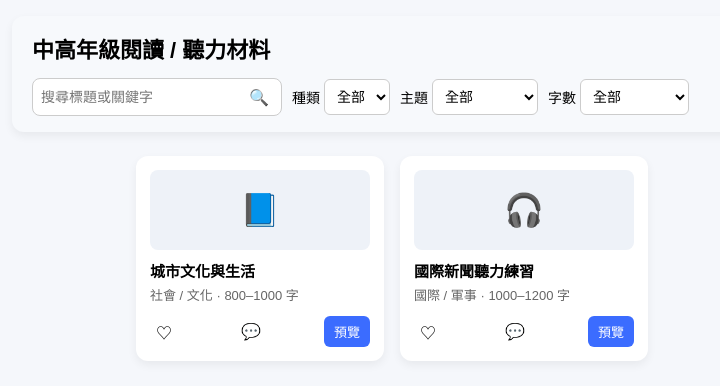
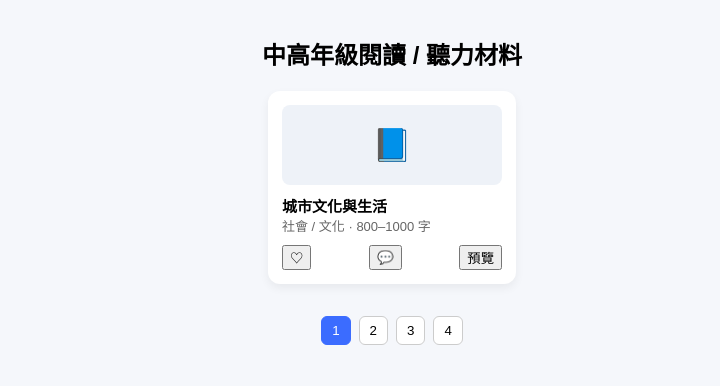
Before and after one commit to syx215759-web/-, a plain HTML site: page index.html in a window 1280 px wide. Shown: the whole page, without its empty margins (248-968 px from the left). Drawn offline with Linux system fonts and the light colour scheme.

Commit message:
index.html

```diff
--- a/index.html
+++ b/index.html
@@ -42,48 +42,7 @@ body {
   flex-wrap: wrap;
 }
 
-.search-input-wrapper {
-  display: flex;
-  align-items: center;
-  border: 1px solid #ccc;
-  border-radius: 8px;
-  padding: 0 6px;
-  background: #fff;
-  height: 36px;
-}
-
-.search-input-wrapper input {
-  border: none;
-  outline: none;
-  font-size: 14px;
-  width: 200px;
-}
-
-.search-icon-btn {
-  border: none;
-  background: none;
-  cursor: pointer;
-  font-size: 16px;
-  padding: 4px 6px;
-}
-
-.filter-item {
-  display: flex;
-  align-items: center;
-  font-size: 14px;
-  gap: 4px;
-}
-
-.filter-item select {
-  height: 36px;
-  border: 1px solid #ccc;
-  border-radius: 6px;
-  padding: 0 8px;
-  font-size: 14px;
-  background: #fff;
-}
-
-/* ================= 卡片區 ================= */
+/* ================= 卡片 ================= */
 
 #lesson-list {
   display: flex;
@@ -92,7 +51,6 @@ body {
   justify-content: center;
 }
 
-/* 教案卡片 */
 .lesson-card {
   width: 220px;
   background: #fff;
@@ -101,7 +59,6 @@ body {
   box-shadow: 0 4px 10px rgba(0,0,0,0.06);
   display: flex;
   flex-direction: column;
-  justify-content: space-between;
 }
 
 .lesson-icon {
@@ -118,141 +75,113 @@ body {
 .lesson-title {
   font-size: 15px;
   font-weight: 700;
-  margin-bottom: 4px;
 }
 
 .lesson-meta {
   font-size: 13px;
   color: #666;
+  margin-bottom: 10px;
 }
 
 .lesson-actions {
+  margin-top: auto;
   display: flex;
-  align-items: center;
   justify-content: space-between;
-  margin-top: 12px;
 }
 
-.icon-btn {
-  background: none;
-  border: none;
-  cursor: pointer;
-  font-size: 16px;
+/* ================= 分頁 ================= */
+
+.pagination {
+  margin-top: 32px;
+  display: flex;
+  justify-content: center;
+  gap: 8px;
 }
 
-.preview-btn {
-  border: none;
-  background: #3b6cff;
-  color: #fff;
-  font-size: 13px;
+.page-btn {
+  border: 1px solid #ccc;
+  background: #fff;
   padding: 6px 10px;
   border-radius: 6px;
   cursor: pointer;
 }
 
-/* 手機 */
-@media (max-width: 600px) {
-  .search-input-wrapper input {
-    width: 100%;
-  }
+.page-btn.active {
+  background: #3b6cff;
+  color: #fff;
+  border-color: #3b6cff;
 }
 </style>
 </head>
 
 <body>
 
-<!-- ===== 搜尋區 ===== -->
-<div class="search-wrapper">
-  <div class="search-container">
-    <div class="search-title">中高年級閱讀 / 聽力材料</div>
+<h2 style="text-align:center;">中高年級閱讀 / 聽力材料</h2>
 
-    <div class="search-bar">
-      <div class="search-input-wrapper">
-        <input
-          type="text"
-          id="keyword"
-          placeholder="搜尋標題或關鍵字"
-          onkeydown="if(event.key==='Enter') handleSearch()"
-        />
-        <button class="search-icon-btn" onclick="handleSearch()">🔍</button>
-      </div>
-
-      <div class="filter-item">
-        <span>種類</span>
-        <select id="type">
-          <option value="all">全部</option>
-          <option value="reading">閱讀</option>
-          <option value="listening">聽力</option>
-        </select>
-      </div>
-
-      <div class="filter-item">
-        <span>主題</span>
-        <select id="topic">
-          <option value="all">全部</option>
-          <option value="culture">社會 / 文化</option>
-          <option value="international">國際 / 軍事</option>
-          <option value="business">商業 / 經濟</option>
-        </select>
-      </div>
-
-      <div class="filter-item">
-        <span>字數</span>
-        <select id="length">
-          <option value="all">全部</option>
-          <option value="500-800">500–800</option>
-          <option value="800-1000">800–1000</option>
-          <option value="1000-1200">1000–1200</option>
-          <option value="1200+">1200 以上</option>
-        </select>
-      </div>
-    </div>
-  </div>
-</div>
-
-<!-- ===== 教案卡片列表 ===== -->
-<div id="lesson-list">
-
-  <div class="lesson-card">
-    <div class="lesson-icon">📘</div>
-    <div>
-      <div class="lesson-title">城市文化與生活</div>
-      <div class="lesson-meta">社會 / 文化 · 800–1000 字</div>
-    </div>
-    <div class="lesson-actions">
-      <button class="icon-btn">♡</button>
-      <button class="icon-btn">💬</button>
-      <button class="preview-btn">預覽</button>
-    </div>
-  </div>
-
-  <div class="lesson-card">
-    <div class="lesson-icon">🎧</div>
-    <div>
-      <div class="lesson-title">國際新聞聽力練習</div>
-      <div class="lesson-meta">國際 / 軍事 · 1000–1200 字</div>
-    </div>
-    <div class="lesson-actions">
-      <button class="icon-btn">♡</button>
-      <button class="icon-btn">💬</button>
-      <button class="preview-btn">預覽</button>
-    </div>
-  </div>
-
-</div>
+<div id="lesson-list"></div>
 <div id="pagination" class="pagination"></div>
 
 <script>
-function handleSearch() {
-  const keyword = document.getElementById("keyword").value;
-  const type = document.getElementById("type").value;
-  const topic = document.getElementById("topic").value;
-  const length = document.getElementById("length").value;
+/* ===== 假資料（重點）===== */
+const lessons = [
+  { title: "城市文化與生活", meta: "社會 / 文化 · 800–1000 字", icon: "📘" },
+  { title: "國際新聞聽力練習", meta: "國際 / 軍事 · 1000–1200 字", icon: "🎧" },
+  { title: "科技與未來社會", meta: "商業 / 經濟 · 800–1000 字", icon: "📘" },
+  { title: "全球暖化議題", meta: "社會 / 文化 · 1000–1200 字", icon: "📘" }
+];
 
-  console.log("搜尋條件：", { keyword, type, topic, length });
+/* ===== 分頁設定（我刻意設成 1，一定會看到）===== */
+const pageSize = 1;
+let currentPage = 1;
 
-  // 之後可接 API 或篩選資料
+/* ===== 主流程 ===== */
+function render() {
+  const start = (currentPage - 1) * pageSize;
+  const data = lessons.slice(start, start + pageSize);
+
+  const list = document.getElementById("lesson-list");
+  list.innerHTML = "";
+
+  data.forEach(l => {
+    list.innerHTML += `
+      <div class="lesson-card">
+        <div class="lesson-icon">${l.icon}</div>
+        <div class="lesson-title">${l.title}</div>
+        <div class="lesson-meta">${l.meta}</div>
+        <div class="lesson-actions">
+          <button>♡</button>
+          <button>💬</button>
+          <button>預覽</button>
+        </div>
+      </div>
+    `;
+  });
+
+  renderPagination();
 }
+
+function renderPagination() {
+  const pages = Math.ceil(lessons.length / pageSize);
+  const p = document.getElementById("pagination");
+  p.innerHTML = "";
+
+  for (let i = 1; i <= pages; i++) {
+    p.innerHTML += `
+      <button class="page-btn ${i === currentPage ? "active" : ""}"
+        onclick="goPage(${i})">
+        ${i}
+      </button>
+    `;
+  }
+}
+
+function goPage(page) {
+  currentPage = page;
+  render();
+}
+
+/* 初始化 */
+render();
 </script>
 
 </body>
```
